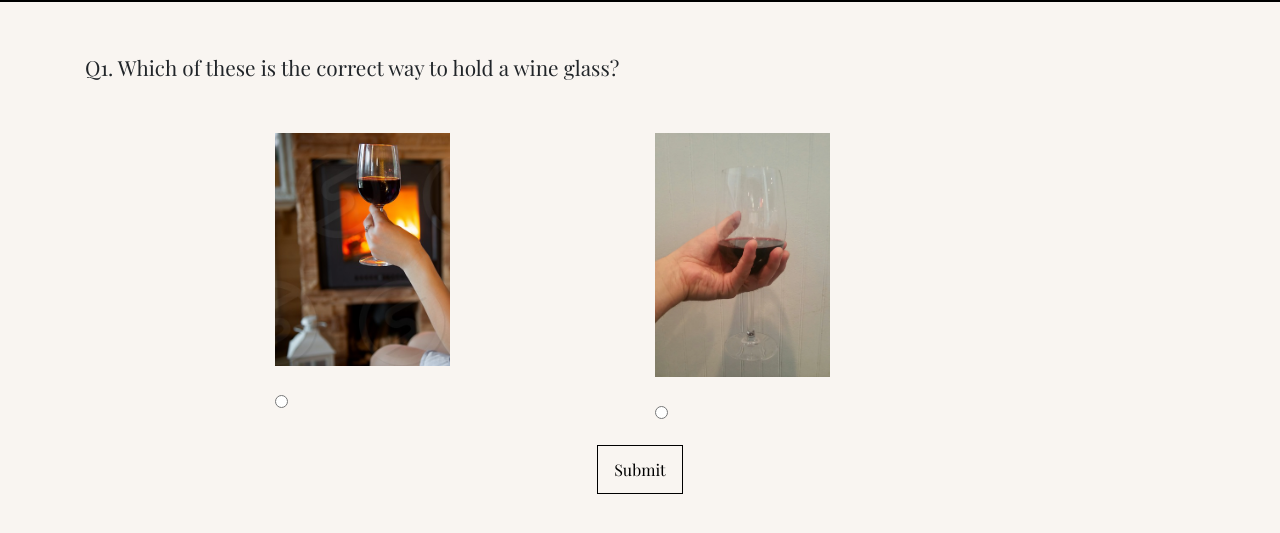
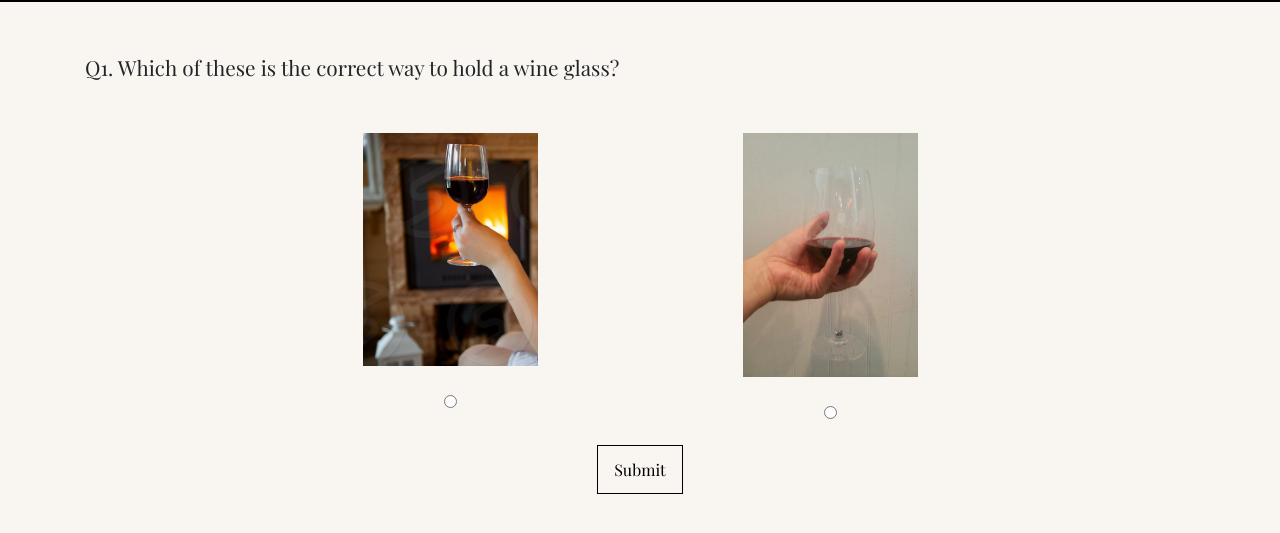
Before and after one commit to yukizhang17/UI_final_project, a Flask app: page /quiz/1 in a window 1280 px wide. Shown: the part 104-637 px from the top of the page. Run offline with Flask 2, Linux system fonts and the light colour scheme; some libraries are stand-ins or nearby versions.

Commit message:
Minor fix to quiz

```diff
--- a/static/quiz.css
+++ b/static/quiz.css
@@ -84,7 +84,9 @@ body {
     background-color: #f9f5f1;
     margin-top: 10px;
 }
-
+.image_button {
+    text-align: center;
+}
 .center_item {
     text-align: center;
 }
--- a/templates/quiz/learn/section_home.html
+++ b/templates/quiz/learn/section_home.html
@@ -7,7 +7,7 @@
   <div class="row w-100 text-center section-home-row">
     {% for i, page in item.pages.items() %}
       {% if page.type != 'summary' and page.type != 'end' %}
-        <div class="page-card" onclick="window.location.href='{{page.page_link}}'">
+        <div class="page-card" onclick="window.location.href='/quiz/{{quiz_id}}{{page.page_link}}'">
           <img class="section-home-image" src="{{page.image}}" alt="Holding a Wine Glass">
           <h2>{{page.heading}}</h2>
         </div>
```
